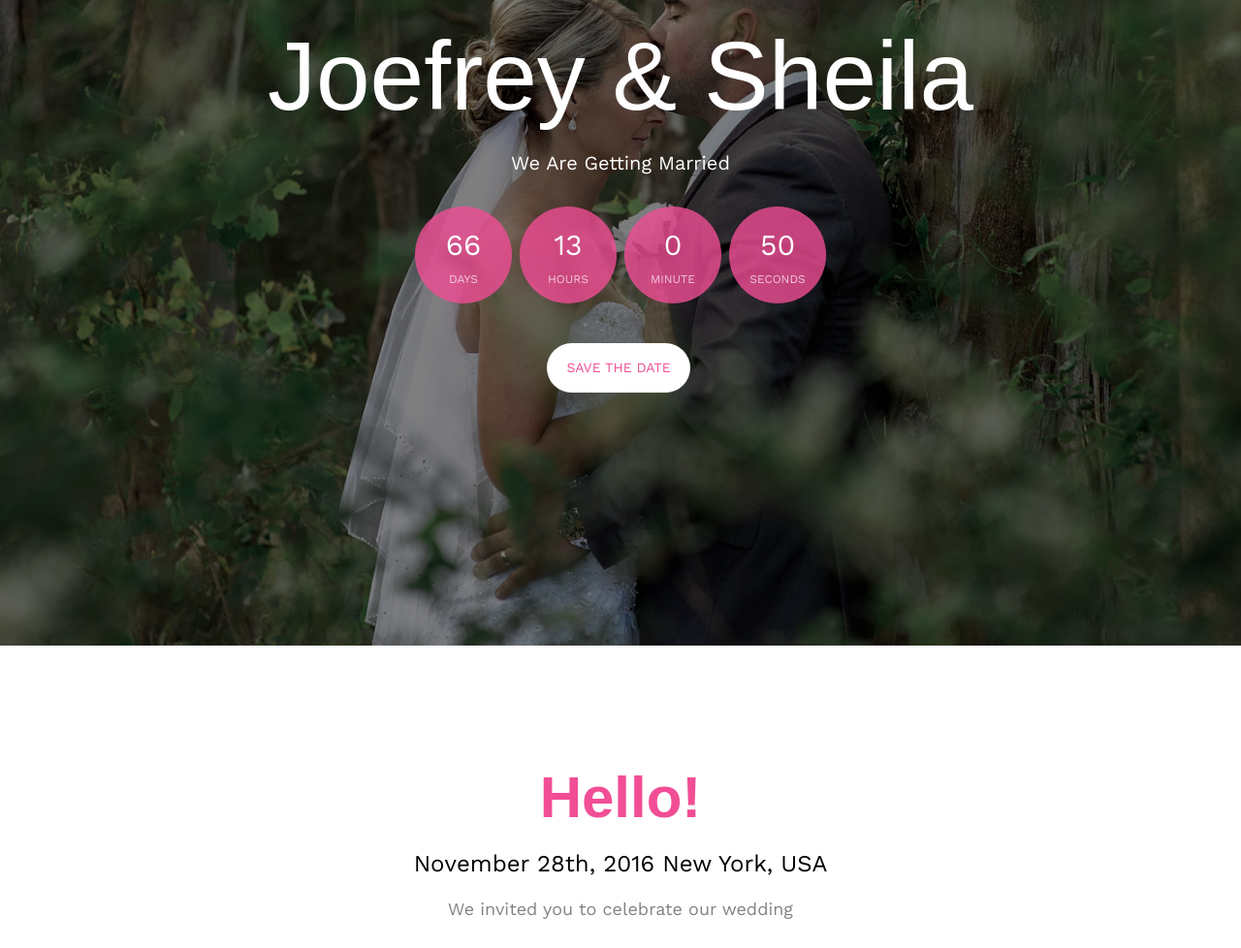
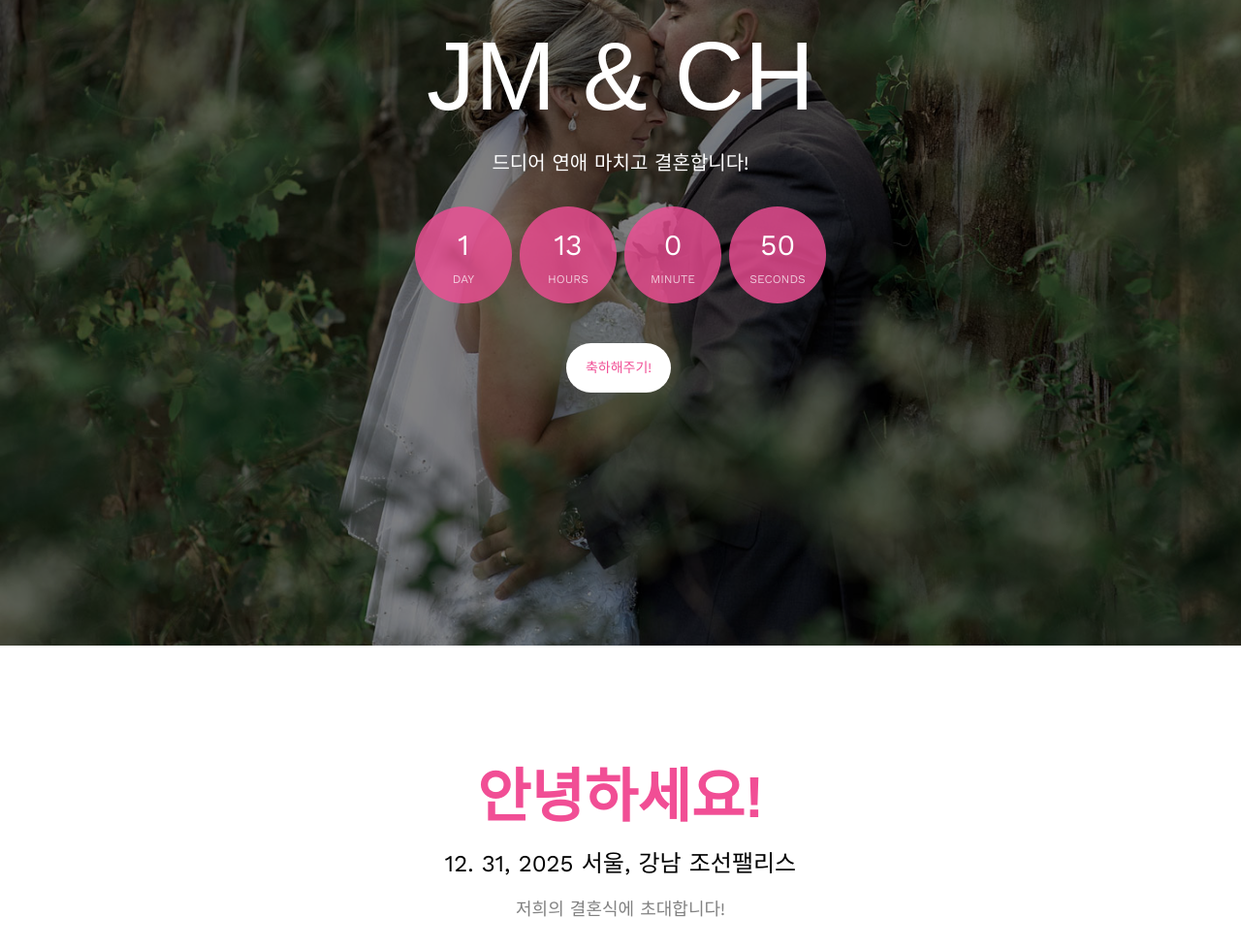
Before and after one commit to wjdals988/coldbrewventi.github.io, a plain HTML site: page index.html in a window 1280 px wide. Shown: the part 234-1212 px from the top of the page at 97% size. Drawn offline with nearby package versions, Linux system fonts and the light colour scheme; files whose address does not match are found by name; a web font is replaced by a local one.

Commit message:
check modify abale

```diff
--- a/index.html
+++ b/index.html
@@ -6,11 +6,9 @@
 	<head>
 	<meta charset="utf-8">
 	<meta http-equiv="X-UA-Compatible" content="IE=edge">
-	<title>Wedding &mdash; 100% Free Fully Responsive HTML5 Template by FREEHTML5.co</title>
+	<title> 25.12.31 결혼합니다! </title>
 	<meta name="viewport" content="width=device-width, initial-scale=1">
-	<meta name="description" content="Free HTML5 Template by FREEHTML5.CO" />
-	<meta name="keywords" content="free html5, free template, free bootstrap, html5, css3, mobile first, responsive" />
-	<meta name="author" content="FREEHTML5.CO" />
+	<meta name="description" content="드디어 결혼합니다!!" />
 
   <!--
 	//////////////////////////////////////////////////////
@@ -117,10 +115,10 @@
 				<div class="col-md-8 col-md-offset-2 text-center">
 					<div class="display-t">
 						<div class="display-tc animate-box" data-animate-effect="fadeIn">
-							<h1>Joefrey &amp; Sheila</h1>
-							<h2>We Are Getting Married</h2>
+							<h1> JM &amp; CH </h1>
+							<h2> 드디어 연애 마치고 결혼합니다! </h2>
 							<div class="simply-countdown simply-countdown-one"></div>
-							<p><a href="#" class="btn btn-default btn-sm">Save the date</a></p>
+							<p><a href="#" class="btn btn-default btn-sm">축하해주기!</a></p>
 						</div>
 					</div>
 				</div>
@@ -132,9 +130,9 @@
 		<div class="container">
 			<div class="row">
 				<div class="col-md-8 col-md-offset-2 text-center fh5co-heading animate-box">
-					<h2>Hello!</h2>
-					<h3>November 28th, 2016 New York, USA</h3>
-					<p>We invited you to celebrate our wedding</p>
+					<h2>안녕하세요!</h2>
+					<h3>12. 31, 2025 서울, 강남 조선팰리스</h3>
+					<p>저희의 결혼식에 초대합니다!</p>
 				</div>
 			</div>
 			<div class="couple-wrap animate-box">
@@ -613,7 +611,12 @@
 	<script src="js/main.js"></script>
 
 	<script>
-    var d = new Date(new Date().getTime() + 200 * 120 * 120 * 2000);
+    <!-- var d = new Date(new Date().getTime() + 200 * 120 * 120 * 2000); -->
+	var offset = 1000 * 60 * 60 * 9;
+	var d = new Date(2025,2,17,20,30);
+	var kd = new Date(d + offset);
+	<!-- window.alert(d.getDate()); -->
+
 
     // default example
     simplyCountdown('.simply-countdown-one', {
```
